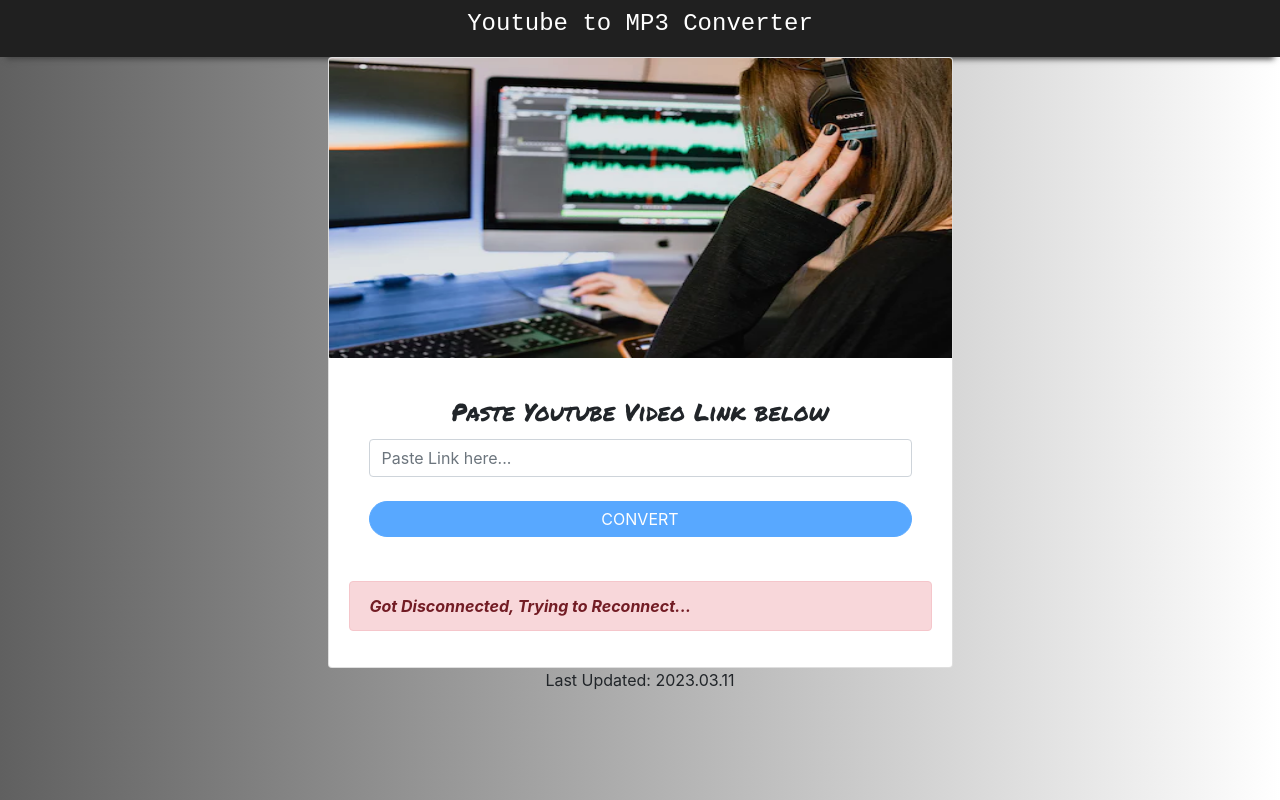
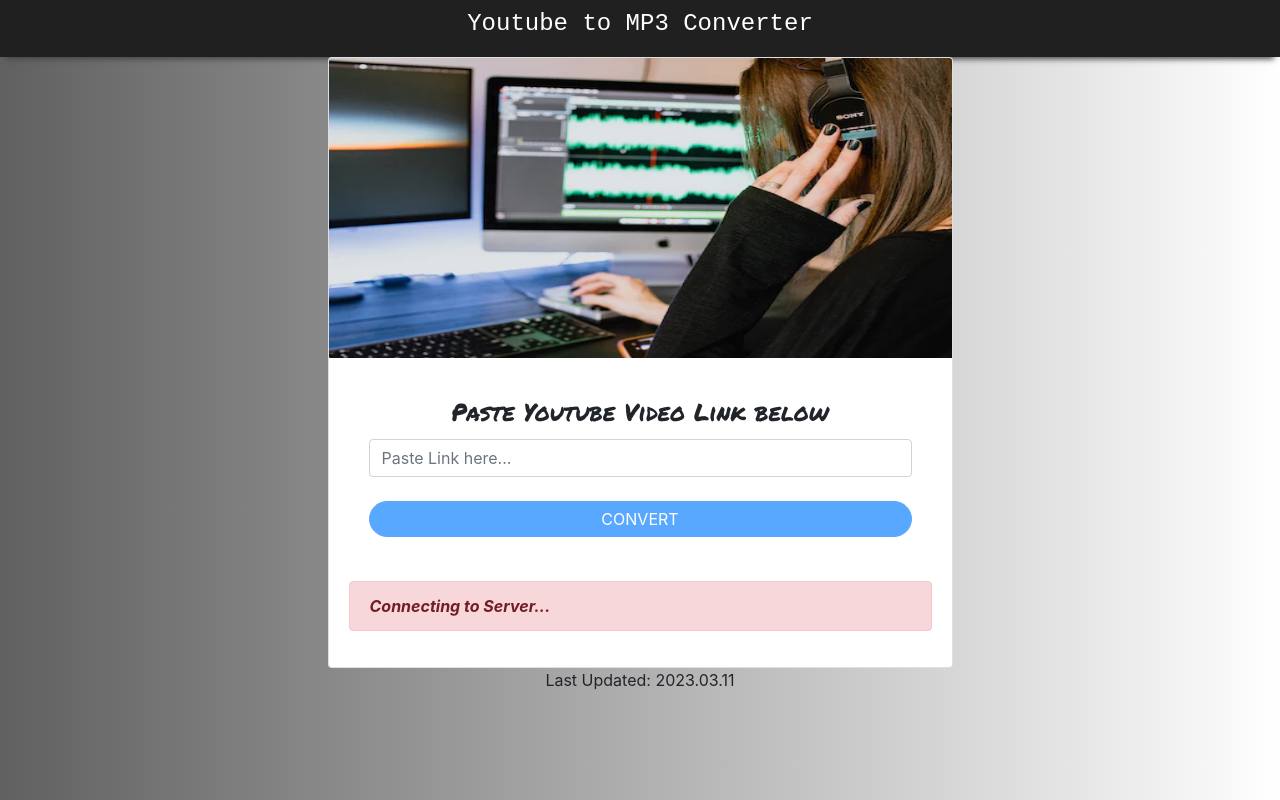
Before and after one commit to DebanjanDasMahapatra/youtube-converter-frontend, an Angular app: page / in a window 1280 px wide. Built offline with nearby package versions, Linux system fonts and the light colour scheme; no server answers.

Commit message:
bug fixes

```diff
--- a/src/app/app.component.html
+++ b/src/app/app.component.html
@@ -54,7 +54,7 @@
 					<ng-container *ngIf="disconnected">
 						<br>
 						<div class="alert alert-danger" role="alert">
-							<strong><em>Got Disconnected, Trying to Reconnect...</em></strong>
+							<strong><em>{{connectionMessage}}</em></strong>
 						</div>
 					</ng-container>
 					<ng-container *ngIf="maintenance">
--- a/src/app/app.component.ts
+++ b/src/app/app.component.ts
@@ -23,6 +23,7 @@ export class AppComponent implements OnInit, OnDestroy {
 	lastUpdated: String = environment.lastUpdated;
 	videoId: string = "";
 	videoName: string = '';
+	connectionMessage: string = 'Connecting to Server...';
 	speed: number = 0;
 	progress: number = 0;
 	message: { type: "success" | "warning" | "danger", text: string } = { type: "warning", text: "" }
@@ -34,7 +35,10 @@ export class AppComponent implements OnInit, OnDestroy {
 
 	ngOnInit(): void {
 		this.resetEverything()
-		this.socketIO = new SocketIO((progress: number, remainingTime: number, speed: number) => {
+		this.socketIO = new SocketIO(() => {
+			// startCallback
+			this.isConverting = true
+		}, (progress: number, remainingTime: number, speed: number) => {
 			// progressCallback
 			this.progress = progress;
 			this.remTime = {
@@ -53,6 +57,7 @@ export class AppComponent implements OnInit, OnDestroy {
 			this.resetEverything()
 		}, () => {
 			// disconnectCallback
+			this.connectionMessage = 'Got Disconnected, Trying to Reconnect...'
 			this.disconnected = true
 		}, () => {
 			// reconnectCallback
@@ -75,7 +80,6 @@ export class AppComponent implements OnInit, OnDestroy {
 			this.videoId = match[8]
 			if (this.videoId && /^[a-zA-Z0-9-_]{11}$/.test(this.videoId)) {
 				this.socketIO?.initiateDownload(this.videoId);
-				this.isConverting = true;
 				data.reset();
 				return;
 			}
@@ -114,6 +118,7 @@ export class AppComponent implements OnInit, OnDestroy {
 		this.videoId = "";
 		this.videoName = ""
 		this.hasDownloaded = false;
+		this.message.text = ""
 		this.progress = 0;
 		this.remTime = { mins: 0, secs: 0 }
 		this.speed = 0;
--- a/src/app/socket.ts
+++ b/src/app/socket.ts
@@ -9,7 +9,7 @@ export class SocketIO {
 	id: string = '';
 	private notificationEnabled: boolean = false;
 
-	constructor(private progressCallback: (progress: number, remainingTime: number, speed: number) => void, private completeCallback: (videoName: string) => void, private errorCallback: (message: string) => void, private disconnectCallback: () => void, private reconnectCallback: () => void, private maintenanceStartCallback: () => void, private maintenanceEndCallback: () => void, private permission: boolean) {
+	constructor(private startCallback: () => void, private progressCallback: (progress: number, remainingTime: number, speed: number) => void, private completeCallback: (videoName: string) => void, private errorCallback: (message: string) => void, private disconnectCallback: () => void, private reconnectCallback: () => void, private maintenanceStartCallback: () => void, private maintenanceEndCallback: () => void, private permission: boolean) {
 		this.notificationEnabled = permission;
 		this.socket = io(environment.baseURL);
 		this.socket.on('connect', () => {
@@ -28,6 +28,10 @@ export class SocketIO {
 		});
 		this.socket.on('maintenance-end', () => {
 			maintenanceEndCallback()
+		});
+		this.socket.on('download-start', (videoId) => {
+			if (this.videoId == videoId)
+				startCallback();
 		});
 		this.socket.on('download-progress', ({ videoId, progress, remainingTime, speed }) => {
 			if (this.videoId == videoId)
```
